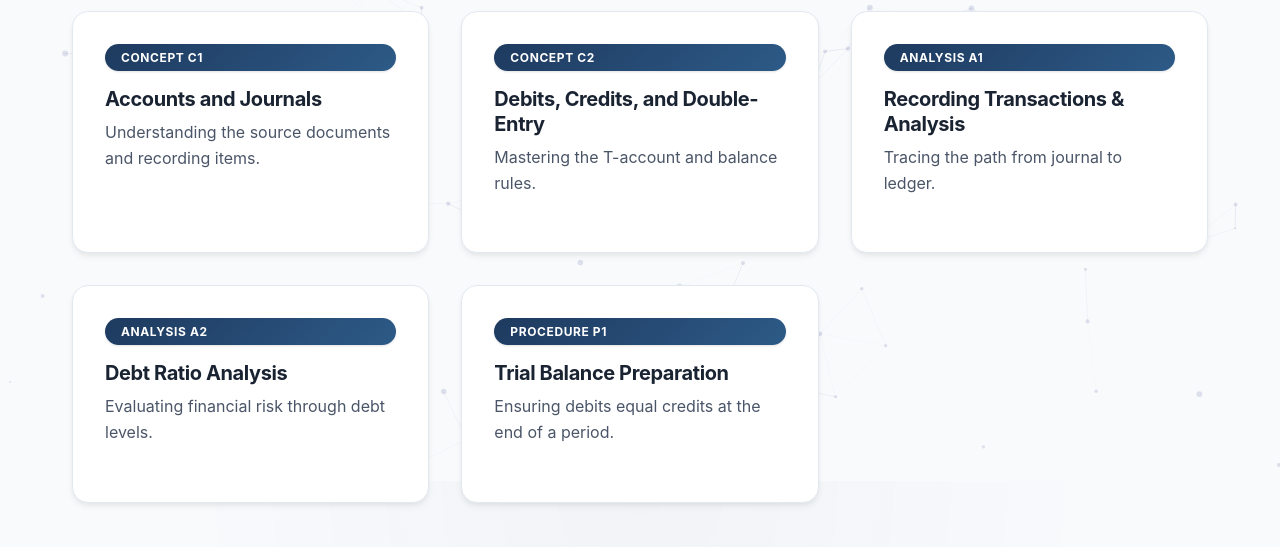
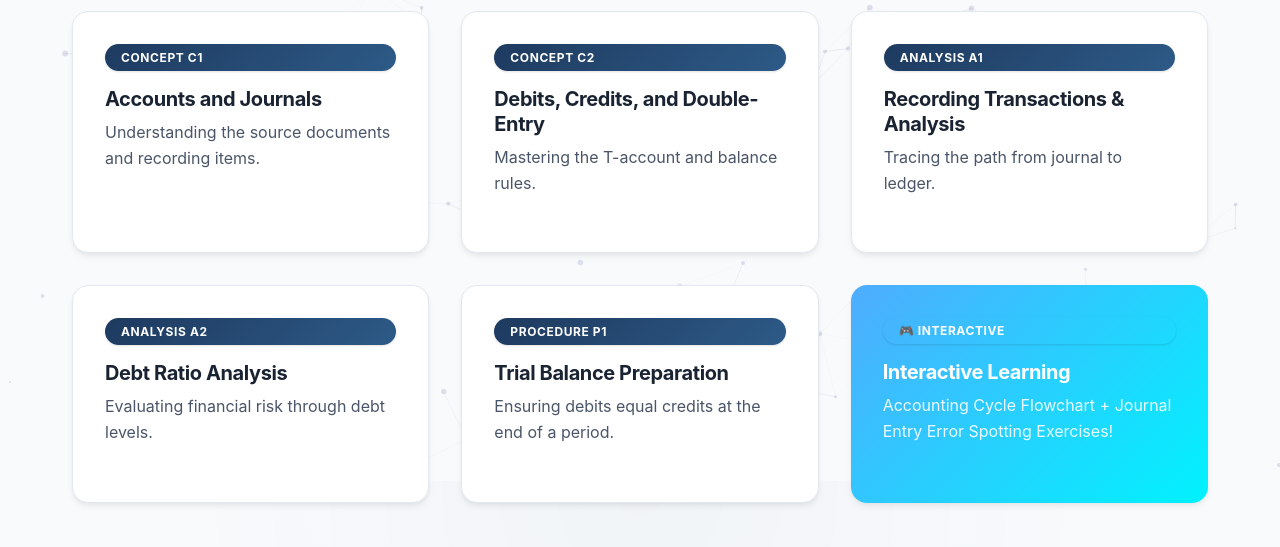
Before and after one commit to POPPYboy/accounting-essentials, a plain HTML site: page Part1/chapter2/ch02.html in a window 1280 px wide. Shown: the part 319-866 px from the top of the page. Drawn offline with Linux system fonts and the light colour scheme.

Commit message:
Restore INTERACTIVE link to ch02.html

```diff
--- a/Part1/chapter2/ch02.html
+++ b/Part1/chapter2/ch02.html
@@ -79,6 +79,13 @@
                     <p>Ensuring debits equal credits at the end of a period.</p>
                 </a>
 
+                <!-- INTERACTIVE MODULE -->
+                <a href="ch02_INTERACTIVE.html" class="content-card"
+                    style="border: 3px solid var(--accent); background: linear-gradient(135deg, #4facfe 0%, #00f2fe 100%); color: white;">
+                    <div class="chapter-badge" style="background: var(--accent); color: white;">🎮 INTERACTIVE</div>
+                    <h3 style="color: white;">Interactive Learning</h3>
+                    <p style="color: rgba(255,255,255,0.9);">Accounting Cycle Flowchart + Journal Entry Error Spotting Exercises!</p>
+                </a>
 
         </section>
     </main>
```
